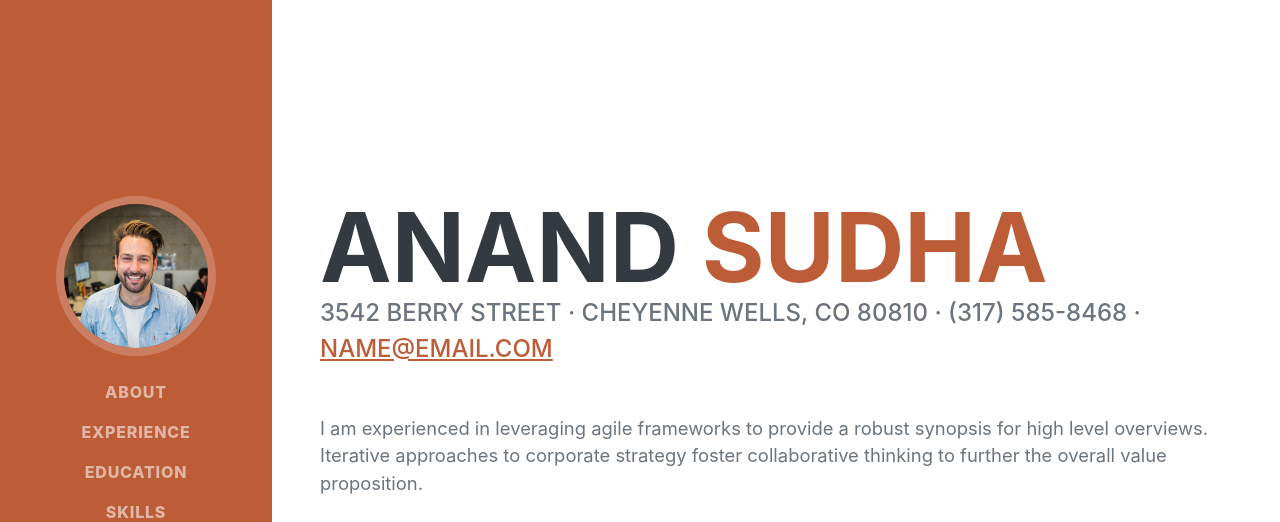
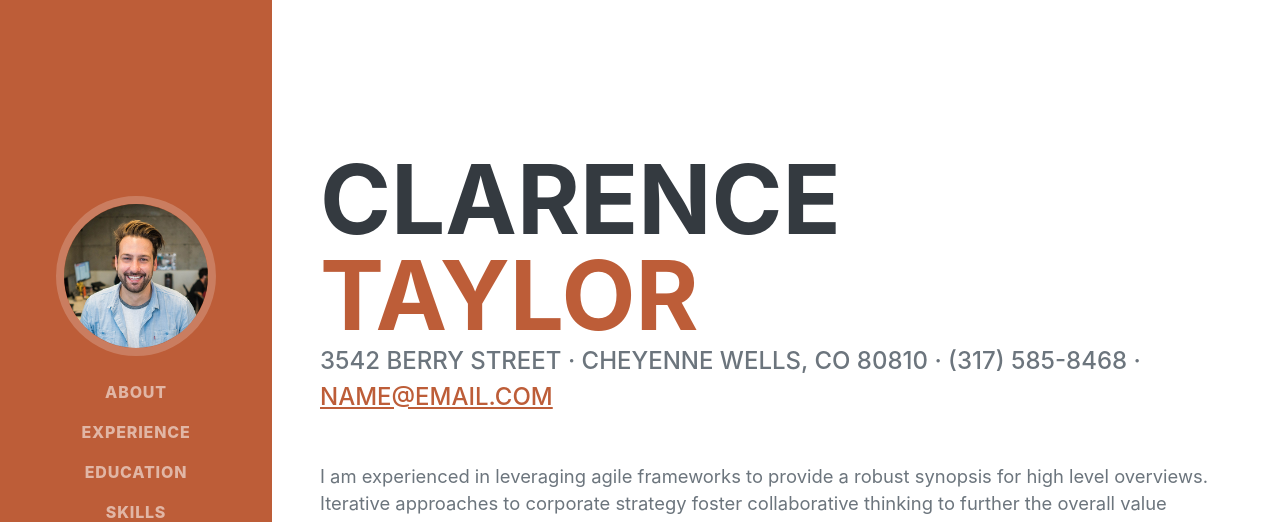
Before and after one commit to sudhaiupui/sanand_resume, a plain HTML site: page index.html in a window 1280 px wide. Shown: the top 522 px of the page. Drawn offline with nearby package versions, Linux system fonts and the light colour scheme; a web font is replaced by a local one.

Commit message:
Update index.html

```diff
--- a/index.html
+++ b/index.html
@@ -40,8 +40,8 @@
             <section class="resume-section" id="about">
                 <div class="resume-section-content">
                     <h1 class="mb-0">
-                        Anand
-                        <span class="text-primary">Sudha</span>
+                        CLARENCE
+                        <span class="text-primary">TAYLOR</span>
                     </h1>
                     <div class="subheading mb-5">
                         3542 Berry Street · Cheyenne Wells, CO 80810 · (317) 585-8468 ·
```
